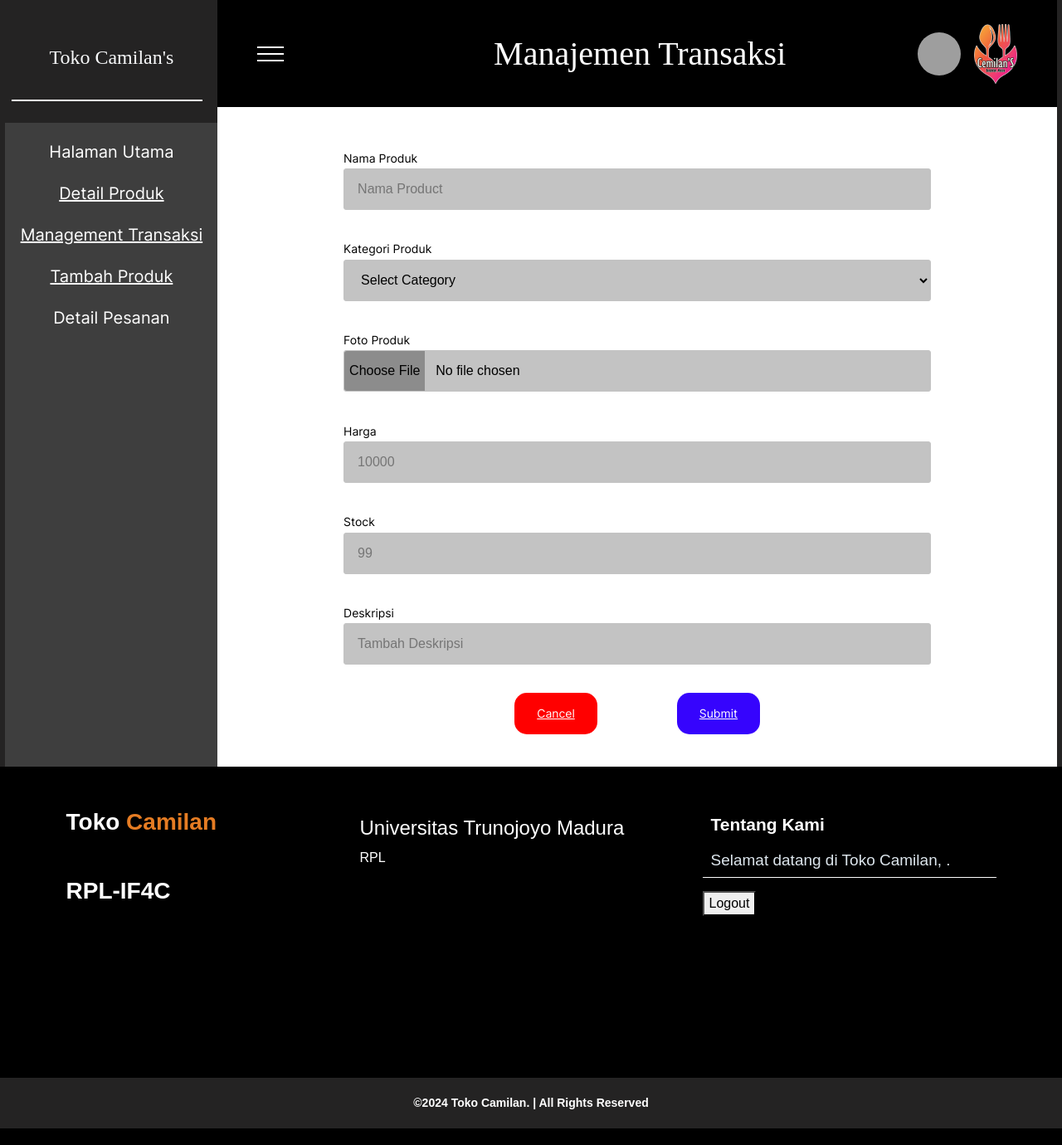
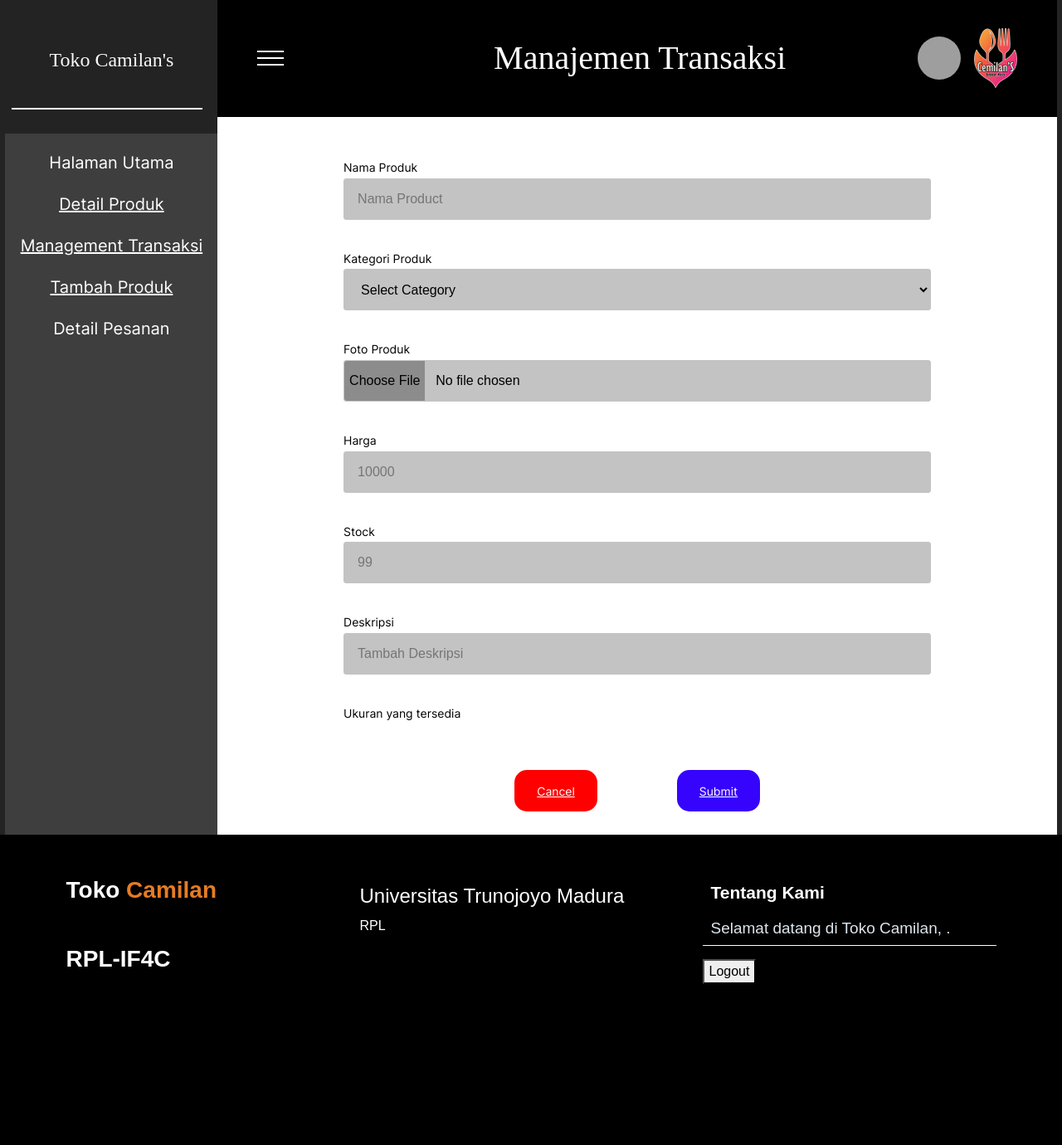
Before and after one commit to Adyanullah/Camilan, a PHP site: page /Camilan/admin/tambahproduk.php in a window 1280 px wide. Shown: the top 1380 px of the page at 83% size. Run offline with PHP 8.4, Linux system fonts and the light colour scheme; data comes from the database, SQL or seed files in the repository; data that the repository does not hold is empty; grey boxes are pictures that could not be loaded.

Commit message:
Edit & Tambah Barang & Berat

```diff
--- a/rpl/Database/database.php
+++ b/rpl/Database/database.php
@@ -182,7 +182,8 @@ function addProduct($post)
 
         $supplier = '1010';
 
-        $statement = DB->prepare("INSERT INTO barang (`ID_KATEGORI`, `ID_SUPPLIER`, `NAMA_BARANG`, `HARGA_BARANG`, `STOCK`, `FOTO_BARANG`, `Deskripsi`) VALUES (:kategori, :supplier, :nama, :harga, :stock, :foto, :deskripsi)");
+        $statement = DB->prepare("INSERT INTO barang (`ID_KATEGORI`, `ID_SUPPLIER`, `NAMA_BARANG`, `HARGA_BARANG`, `STOCK`, `FOTO_BARANG`, `Deskripsi`, `Ukuran`)
+        VALUES (:kategori, :supplier, :nama, :harga, :stock, :foto, :deskripsi, :ukuran)");
         $statement->bindValue(':kategori', $post[0]['kategori']);
         $statement->bindValue(':supplier', $supplier);
         $statement->bindValue(':nama', $post[0]['namaproduk']);
@@ -190,7 +191,7 @@ function addProduct($post)
         $statement->bindValue(':stock', $post[0]['stockproduk']);
         $statement->bindValue(':deskripsi', $post[0]['deskripsi']);
         $statement->bindValue(':foto', $new);
-        $statement->bindValue(':id', $post[0]['idbarang']);
+        $statement->bindValue(':ukuran', $post[0]['berat']);
         $statement->execute();
     } catch (PDOException $err) {
         echo $err->getMessage();
@@ -207,7 +208,7 @@ function updateProduct($post)
 
         $supplier = '1010';
 
-        $statement = DB->prepare("UPDATE `barang` SET `ID_KATEGORI`=:kategori,`ID_SUPPLIER`=:supplier,`NAMA_BARANG`=:nama,`HARGA_BARANG`=:harga,`STOCK`=:stock,`FOTO_BARANG`=:foto,`Deskripsi`=:deskripsi WHERE `ID_BARANG`=:id");
+        $statement = DB->prepare("UPDATE `barang` SET `ID_KATEGORI`=:kategori,`ID_SUPPLIER`=:supplier,`NAMA_BARANG`=:nama,`HARGA_BARANG`=:harga,`STOCK`=:stock,`FOTO_BARANG`=:foto,`Deskripsi`=:deskripsi, `Ukuran`=:ukuran WHERE `ID_BARANG`=:id");
         $statement->bindValue(':kategori', $post[0]['kategori']);
         $statement->bindValue(':supplier', $supplier);
         $statement->bindValue(':nama', $post[0]['namaproduk']);
@@ -215,6 +216,8 @@ function updateProduct($post)
         $statement->bindValue(':stock', $post[0]['stockproduk']);
         $statement->bindValue(':deskripsi', $post[0]['deskripsi']);
         $statement->bindValue(':foto', $new);
+        $statement->bindValue(':id', $post[0]['idbarang']);
+        $statement->bindValue(':ukuran', $post[0]['berat']);
         $statement->execute();
     } catch (PDOException $err) {
         echo $err->getMessage();
@@ -298,17 +301,11 @@ function mincart($id, $ip)
 function getListKeranjang($id)
 {
     try {
-        // $statement = DB->prepare("SELECT *
-        // FROM keranjang
-        // INNER JOIN barang ON keranjang.ID_BARANG = barang.ID_BARANG WHERE keranjang.ID_CUSTOMER = :id;
-        // ");
-        // $statement->bindValue(':id', $id);
-        // $statement->execute();
-        // return $statement->fetchAll(PDO::FETCH_ASSOC);
-
-        $statement = DB->prepare("SELECT barang.ID_BARANG, barang.ID_KATEGORI, barang.NAMA_BARANG, barang.HARGA_BARANG, barang.STOCK, barang.FOTO_BARANG, barang.Deskripsi, keranjang.ID_KERANJANG, COUNT(barang.ID_BARANG) AS Jumlah, barang.HARGA_BARANG * COUNT(barang.ID_BARANG) AS TotalHarga
+        $statement = DB->prepare("SELECT barang.ID_BARANG, barang.ID_KATEGORI, barang.NAMA_BARANG, barang.HARGA_BARANG, barang.STOCK, barang.FOTO_BARANG, barang.Deskripsi, keranjang.ID_KERANJANG, COUNT(barang.ID_BARANG) AS Jumlah, barang.HARGA_BARANG * COUNT(barang.ID_BARANG) AS TotalHarga, SUM(ukuran_barang.BERAT) AS Berat
         FROM keranjang
-        INNER JOIN barang ON keranjang.ID_BARANG = barang.ID_BARANG WHERE keranjang.ID_CUSTOMER = :id
+        JOIN ukuran_barang ON keranjang.ID_UKURAN = ukuran_barang.ID_UKURAN
+        JOIN barang ON keranjang.ID_BARANG = barang.ID_BARANG
+        WHERE keranjang.ID_CUSTOMER = :id
         GROUP BY barang.ID_BARANG
     ");
         $statement->bindValue(':id', $id);
@@ -336,8 +333,9 @@ function Pesan($user, $total, $str_array_keranjang)
 
         $id_pesanan = DB->LastInsertId();
         $query_barang = DB->prepare("
-        SELECT k.ID_CUSTOMER, k.ID_BARANG, COUNT(k.ID_BARANG) AS QTY, SUM(b.HARGA_BARANG) AS TOTAL_HARGA
+        SELECT k.ID_CUSTOMER, k.ID_BARANG, COUNT(k.ID_BARANG) AS QTY, SUM(b.HARGA_BARANG) AS TOTAL_HARGA, ukuran_barang.BERAT * COUNT(k.ID_BARANG) AS TotalBerat
         FROM keranjang AS k
+        JOIN ukuran_barang ON k.ID_UKURAN = ukuran_barang.ID_UKURAN
         JOIN barang AS b ON k.ID_BARANG = b.ID_BARANG
         WHERE k.ID_CUSTOMER = :idcustomer AND k.ID_BARANG IN (" . $str_array_keranjang . ")
         GROUP BY k.ID_CUSTOMER, k.ID_BARANG;
@@ -347,11 +345,12 @@ function Pesan($user, $total, $str_array_keranjang)
         $query_barang = $query_barang->fetchAll(PDO::FETCH_ASSOC);
 
         foreach ($query_barang as $menu) {
-            $insert_pesanan =  DB->prepare("INSERT INTO detail_pesanan(ID_BARANG, ID_ORDER, JUMLAH_PRODUK, HARGA) VALUES(:id_barang, :id_order, :qty, :harga)");
+            $insert_pesanan =  DB->prepare("INSERT INTO detail_pesanan(ID_BARANG, ID_ORDER, JUMLAH_PRODUK, HARGA, BERAT) VALUES(:id_barang, :id_order, :qty, :harga, :totalweight)");
             $insert_pesanan->bindValue('id_barang', $menu['ID_BARANG']);
             $insert_pesanan->bindValue('id_order', $id_pesanan);
             $insert_pesanan->bindValue('qty', $menu['QTY']);
             $insert_pesanan->bindValue(':harga', $menu['TOTAL_HARGA']);
+            $insert_pesanan->bindValue(':totalweight', $menu['TotalBerat']);
             $insert_pesanan->execute();
         }
 
--- a/rpl/admin/eksekusiperintah/tambahbarang.php
+++ b/rpl/admin/eksekusiperintah/tambahbarang.php
@@ -5,5 +5,6 @@ require_once('../../Database/database.php');
 
 addProduct([$_POST, $_FILES]);
 
-header("Location: ../tambahproduk.php");
+$previousPage = $_SERVER['HTTP_REFERER'];
+header("Location: $previousPage");
 exit();
--- a/rpl/admin/tambahproduk.php
+++ b/rpl/admin/tambahproduk.php
@@ -4,6 +4,7 @@ require_once('../Database/database.php');
 
 
 $kategori = getDataAll('kategori');
+$weight = getDataAll('ukuran_barang');
 ?>
 
 
@@ -73,7 +74,7 @@ $kategori = getDataAll('kategori');
 
 <?php include("../templates/header-admin.php") ?>
 
-<form action="<?= BASEURL . 'admin/eksekusiperintah/tambahbarang.php' ?>" method="post" enctype="multipart/form-data" style="width: 70%; color:black;" class="mb-5 pb-5">
+<form name="myForm" action="<?= BASEURL . 'admin/eksekusiperintah/tambahbarang.php' ?>" method="post" enctype="multipart/form-data" style="width: 70%; color:black;" class="mb-5 pb-5">
     <div class="mb-1">
         <label class="font-form" for="namaproduk">Nama Produk</label>
         <input type="text" class="input-form px-3" id="formGroupExampleInput" placeholder="Nama Product" name="namaproduk" required>
@@ -103,6 +104,20 @@ $kategori = getDataAll('kategori');
         <label class="font-form" for="deskripsi">Deskripsi</label>
         <input type="text" class="input-form px-3" id="formGroupExampleInput2" placeholder="Tambah Deskripsi" name="deskripsi" required>
     </div>
+    <div class="mb-5">
+        <label class="font-form mb-2" for="WeightForm">Ukuran yang tersedia</label>
+        <div class="d-flex align-items-center" id="WeightForm">
+            <?php foreach ($weight as $w) : ?>
+                <div class="form-check">
+                    <input class="" type="checkbox" value="<?= $w['ID_UKURAN'] ?>" id="flexCheckDefault">
+                    <label class="form-check-label" for="flexCheckDefault">
+                        <?= $w['BERAT'] ?>g
+                    </label>
+                </div>
+            <?php endforeach; ?>
+        </div>
+    </div>
+    <input type="hidden" name="berat" id="array_berat">
     <div class="d-flex justify-content-center">
         <button type="reset" class="button-submit-form mx-5" style="background-color: red;">Cancel </button>
         <button type="submit" class="button-submit-form mx-5"> Submit </button>
@@ -110,3 +125,27 @@ $kategori = getDataAll('kategori');
 </form>
 
 <?php include("../templates/footer-admin.php") ?>
+<script>
+    let myForm = document.myForm;
+    for (var i = 0; i < myForm.length; i++) {
+        if (myForm[i].type === 'checkbox') {
+            myForm[i].addEventListener('change', function() {
+                updatePrix();
+            });
+        }
+    }
+
+    function updatePrix() {
+        let list_ukuran = [];
+
+        for (var i = 0; i < myForm.length; i++) {
+            if (myForm[i].type === 'checkbox' && myForm[i].checked) {
+                array_value = myForm[i].value;
+                list_ukuran.push(parseInt(array_value));
+            }
+        }
+
+        let LSize = document.getElementById("array_berat");
+        LSize.value = list_ukuran;
+    }
+</script>
--- a/rpl/controller/admin/editproduk.php
+++ b/rpl/controller/admin/edit_produk.php
@@ -5,5 +5,6 @@ require_once('../../Database/database.php');
 
 updateProduct([$_POST, $_FILES]);
 
-header("Location: ../tambahproduk.php");
+$previousPage = $_SERVER['HTTP_REFERER'];
+header("Location: $previousPage");
 exit();
--- a/rpl/keranjang.php
+++ b/rpl/keranjang.php
@@ -14,7 +14,7 @@ $stringlist = "";
 foreach ($keranjanganda as $price) {
     $sumprice = $sumprice + $price['TotalHarga'];
     $stringlist = $stringlist . $price['ID_BARANG'] . ',';
-    $berat += 100;
+    $berat += $price['Berat'];
 }
 $stringlist = rtrim($stringlist, ", ");
 
@@ -298,14 +298,12 @@ include("templates/navbar.php")
                 <?php foreach ($keranjanganda as $kanda) : ?>
                     <div class="d-flex barang">
                         <div class="d-flex justify-content-center" style="align-items:center; width: 100px; color:white">
-                            <!-- <input class="form-check-input square" type="checkbox" name="radioprice" id="checkboxNoLabel" value="<?= $kanda['TotalHarga']; ?>" aria-label="..."> -->
                             <input class="form-check-input square" type="checkbox" name="radioprice" id="checkboxNoLabel" value="<?= $kanda['ID_BARANG']; ?> <?= $kanda['TotalHarga']; ?>" checked>
-                            <!-- <div class="x-constant">✘</div> -->
                         </div>
                         <div class="card" style="margin:1.25vh; margin-left:0; width: 100px; height:80px; border-radius:0;"><img src="gambar/produk/<?= $kanda['FOTO_BARANG'] ?>" alt="produk" style="max-width: 100%; max-height: 100%;"></div>
                         <div class="descpro">
                             <span class="titlepro"><?= $kanda['NAMA_BARANG']; ?></span>
-                            <span>( 100 g ) Pedas</span>
+                            <span>( <?= $kanda['Berat']; ?>g ) Pedas</span>
                             <span class="singleprice"><?= "Rp. " . number_format($kanda['HARGA_BARANG'], 0, ',', '.'); ?> / pcs</span>
                         </div>
                         <a href="controller/transaksi/plus_onecartpieces.php?pro=<?= $kanda['ID_BARANG']; ?>">
```
Also changed, not shown: rpl/admin/editproduk.php (+58 -3 lines), rpl/gambar/produk/17171579085.jpg (added), rpl/gambar/produk/1717158700basrenghot.jpeg (added), rpl/gambar/produk/1717158884basrenghot.jpeg (added), rpl/gambar/produk/1717158932basrenghot.jpeg (added), rpl/gambar/produk/1717158941basrenghot.jpeg (added), rpl/gambar/produk/1717159125basrenghot.jpeg (added), rpl/gambar/produk/1717159162kerupukseblak.jpeg (added), rpl/gambar/produk/1717159218kerupukseblak.jpeg (added), rpl/gambar/produk/1717159320kerupukseblak.jpeg (added), rpl/gambar/produk/1717159436kerupukseblak.jpeg (added), rpl/gambar/produk/1717159566kerupukseblak.jpeg (added), rpl/gambar/produk/1717159705keripikkacahot.jpeg (added), rpl/gambar/produk/1717159831mushomerumputlaut.jpeg (added).
